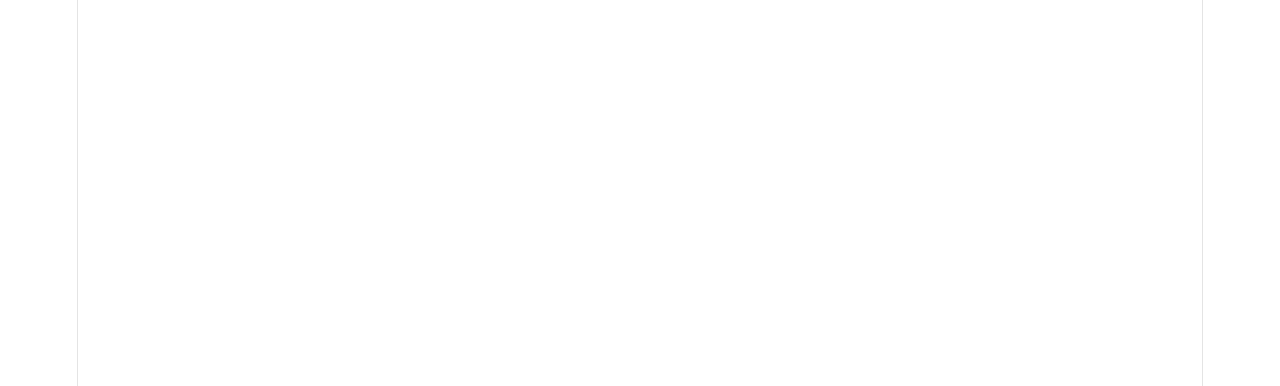
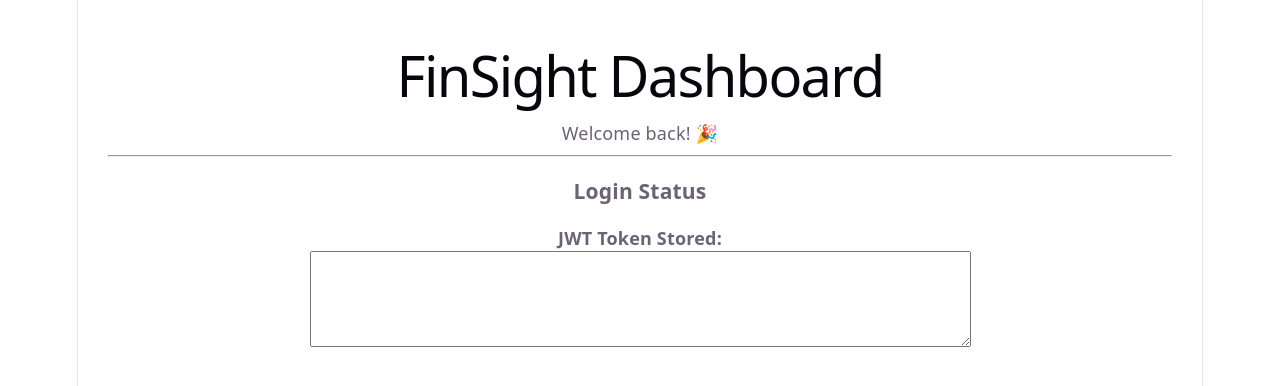
Before and after one commit to faizankhan021003-beep/finsight-backend, a React (Vite) app in the folder finsight-frontend/: page /dashboard in a window 1280 px wide. Before the commit this address had no page. Shown: the top 386 px of the page. Built offline with nearby package versions, Linux system fonts and the light colour scheme.

Commit message:
Add dashboard and redirect after login

```diff
--- a/finsight-frontend/src/App.jsx
+++ b/finsight-frontend/src/App.jsx
@@ -1,6 +1,7 @@
 import { Routes, Route } from "react-router-dom";
 import Login from "./pages/Login";
 import Register from "./pages/Register";
+import Dashboard from "./pages/Dashboard";
 
 function App() {
   return (
@@ -8,6 +9,7 @@ function App() {
       <Route path="/" element={<Login />} />
       <Route path="/login" element={<Login />} />
       <Route path="/register" element={<Register />} />
+      <Route path="/dashboard" element={<Dashboard />} />
     </Routes>
   );
 }
--- /dev/null
+++ b/finsight-frontend/src/pages/Dashboard.jsx
@@ -0,0 +1,27 @@
+function Dashboard() {
+  const token = localStorage.getItem("token");
+
+  return (
+    <div style={{ padding: "30px" }}>
+      <h1>FinSight Dashboard</h1>
+      <p>Welcome back! 🎉</p>
+
+      <hr />
+
+      <h3>Login Status</h3>
+
+      <p>
+        <strong>JWT Token Stored:</strong>
+      </p>
+
+      <textarea
+        value={token}
+        rows="6"
+        cols="80"
+        readOnly
+      />
+    </div>
+  );
+}
+
+export default Dashboard;
--- a/finsight-frontend/src/pages/Login.jsx
+++ b/finsight-frontend/src/pages/Login.jsx
@@ -2,10 +2,12 @@ import { useState } from "react";
 import "../styles/Login.css";
 import api from "../services/api";
 import { Link } from "react-router-dom";
+import { useNavigate } from "react-router-dom";
 
 function Login() {
   const [email, setEmail] = useState("");
   const [password, setPassword] = useState("");
+  const navigate = useNavigate();
   const handleLogin = async () => {
   try {
     const response = await api.post("/auth/login", {
@@ -15,6 +17,7 @@ function Login() {
 
     localStorage.setItem("token", response.data);
     alert("Login Successful!");
+    navigate("/dashboard");
 
   } catch (error) {
     console.log(error.response.data);
```
